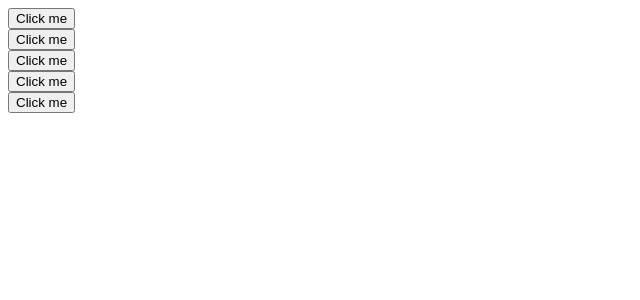
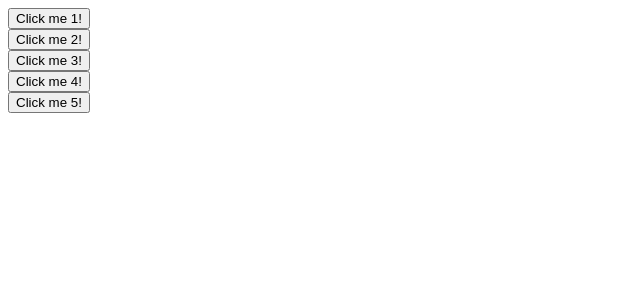
Before and after one commit to filipe1309/ud-react-redux, a React (Create React App) app in the folder section-10/comps/: page / in a window 1280 px wide. Shown: the top 300 px of the page, without its empty margins (0-640 px from the left). Built offline with nearby package versions, Linux system fonts and the light colour scheme.

Commit message:
feat(section-10): add children prop to the button

```diff
--- a/section-10/comps/src/App.js
+++ b/section-10/comps/src/App.js
@@ -3,11 +3,11 @@
 function App() {
   return (
     <div>
-      <div><Button /></div>
-      <div><Button /></div>
-      <div><Button /></div>
-      <div><Button /></div>
-      <div><Button /></div>
+      <div><Button>Click me 1!</Button></div>
+      <div><Button>Click me 2!</Button></div>
+      <div><Button>Click me 3!</Button></div>
+      <div><Button>Click me 4!</Button></div>
+      <div><Button>Click me 5!</Button></div>
     </div>
   );
 }
--- a/section-10/comps/src/Button.js
+++ b/section-10/comps/src/Button.js
@@ -1,5 +1,5 @@
-function Button() {
-  return <button>Click me</button>;
+function Button({ children }) {
+  return <button>{children}</button>;
 }
 
 export default Button;
```
